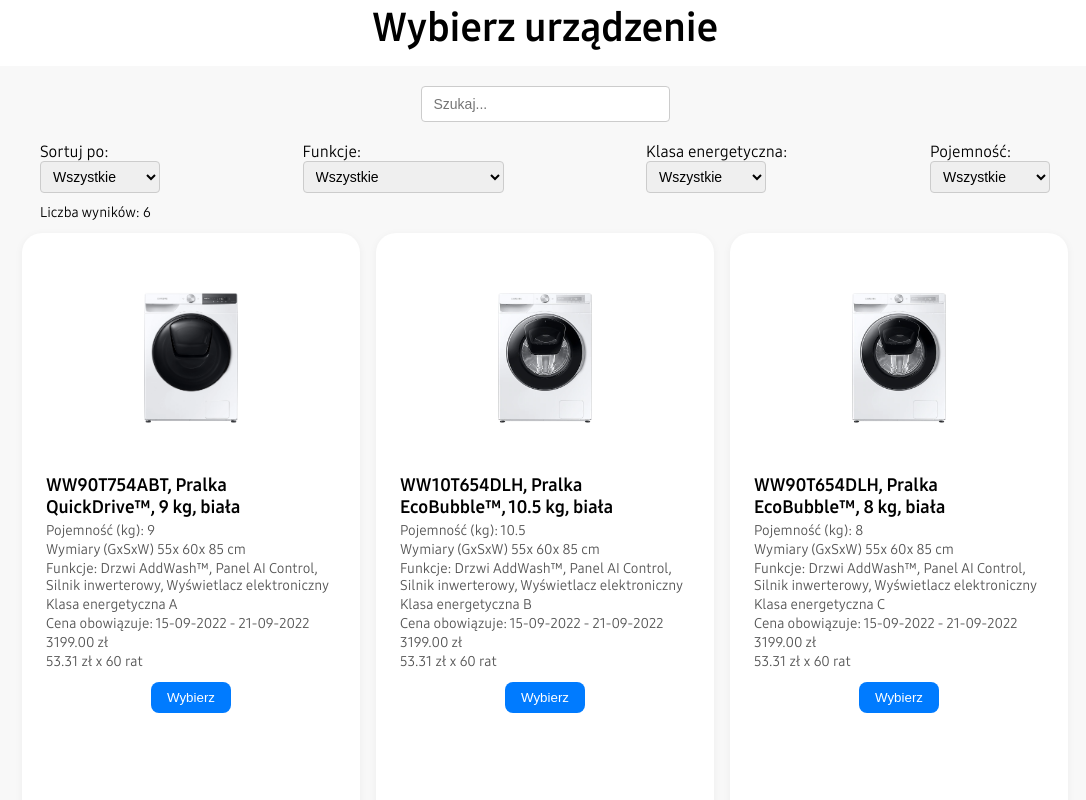
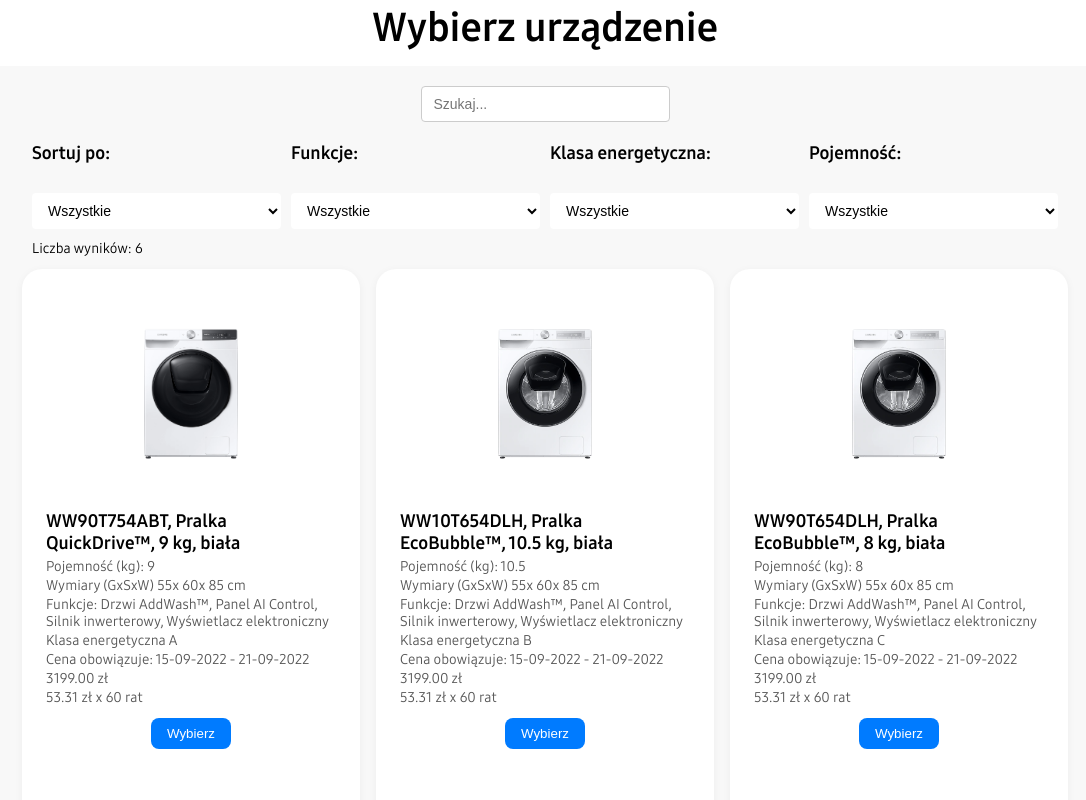
Before and after one commit to ferdek007/cheil-dev-task, a React (Vite) app: page / in a window 1280 px wide. Shown: the top 800 px of the page, without its empty margins (95-1181 px from the left). Built offline with nearby package versions, Linux system fonts and the light colour scheme.

Commit message:
added styles for filters and code refactoring

```diff
--- a/src/App.tsx
+++ b/src/App.tsx
@@ -6,7 +6,7 @@
 import { Feed } from './components/Feed/Feed'
 
 export const App = () => {
-  const [search, setSearch] = useState('')
+  const [search, setSearch] = useState<string>('')
   const [filters, setFilters] = useState({
     sortBy: 'Wszystkie',
     functions: 'Wszystkie',
--- a/src/components/Feed/Feed.tsx
+++ b/src/components/Feed/Feed.tsx
@@ -10,7 +10,7 @@
 
 export const Feed = ({ products, selectedProducts, toggleSelect }: FeedProps) => {
     return (
-        <div className="products-grid">
+        <div className='products-grid'>
             {products.map((product) => (
                 <ProductCard
                     key={product.id}
--- a/src/components/FiltersBar/FiltersBar.css
+++ b/src/components/FiltersBar/FiltersBar.css
@@ -2,12 +2,28 @@
     display: flex;
     justify-content: space-between;
     padding: 0 18px;
+    gap: 10px;
+}
+
+.filter-wrapper {
+    display: flex;
+    flex-direction: column;
+    gap: 5px;
+}
+
+.filters-bar-container label {
+    font-size: 18px;
+    font-weight: 700;
+    line-height: 22px;
+    letter-spacing: 0;
 }
 
 .filters-bar-container select {
-    padding: 6px 8px;
+    background-color: #ffffff;
+    padding: 8px 12px;
     font-size: 14px;
     border-radius: 4px;
-    border: 1px solid #ccc;
-    min-width: 120px;
+    border: none;
+    width: 249px;
+    height: 36px;
 }
--- a/src/components/FiltersBar/FiltersBar.tsx
+++ b/src/components/FiltersBar/FiltersBar.tsx
@@ -32,8 +32,8 @@
 
 export const FiltersBar = ({ filters, setFilters }: Props) => {
     return (
-        <div className="filters-bar-container">
-            <div>
+        <div className='filters-bar-container'>
+            <div className='filter-wrapper'>
                 <label htmlFor='sort-by-select'>Sortuj po:</label>
                 <br />
                 <select id='sort-by-select'
@@ -48,7 +48,7 @@
                 </select>
             </div>
 
-            <div>
+            <div className='filter-wrapper'>
                 <label htmlFor='functions-select'>Funkcje:</label>
                 <br />
                 <select id='functions-select'
@@ -63,7 +63,7 @@
                 </select>
             </div>
 
-            <div>
+            <div className='filter-wrapper'>
                 <label htmlFor='energy-class-select'>Klasa energetyczna:</label>
                 <br />
                 <select id='energy-class-select'
@@ -78,7 +78,7 @@
                 </select>
             </div>
 
-            <div>
+            <div className='filter-wrapper'>
                 <label htmlFor='volume-select'>Pojemność:</label>
                 <br />
                 <select id='volume-select'
--- a/src/components/Header/Header.tsx
+++ b/src/components/Header/Header.tsx
@@ -2,8 +2,8 @@
 
 export const Header = () => {
     return (
-        <div id="header">
-            <h1 id="header-title">Wybierz urządzenie</h1>
+        <div id='header'>
+            <h1 id='header-title'>Wybierz urządzenie</h1>
         </div>
     )
 }
--- a/src/components/ProductCard/ProductCard.tsx
+++ b/src/components/ProductCard/ProductCard.tsx
@@ -10,7 +10,7 @@
 export const ProductCard = ({ product, selected, toggleSelect }: Props) => {
     return (
         <div className={`product-card ${selected ? 'selected' : ''}`}>
-            <img src={product.image} alt={product.code} className="product-image" />
+            <img src={product.image} alt={product.code} className='product-image' />
             <div className='text-wrapper'>
                 <h3>{product.code}, {product.name}, {product.volume_kg} kg, {product.colour}</h3>
                 <p>{'Pojemność (kg): '} {product.volume_kg}</p>
--- a/src/components/SearchBar/SearchBar.tsx
+++ b/src/components/SearchBar/SearchBar.tsx
@@ -8,9 +8,9 @@
 export const SearchBar = ({ search, setSearch }: Props) => {
     return (
         <input
-            className="search-input"
-            type="text"
-            placeholder="Szukaj..."
+            className='search-input'
+            type='text'
+            placeholder='Szukaj...'
             value={search}
             onChange={(e) => setSearch(e.target.value)}
         />
```
